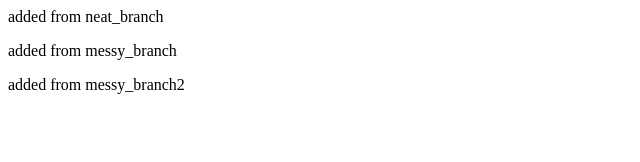
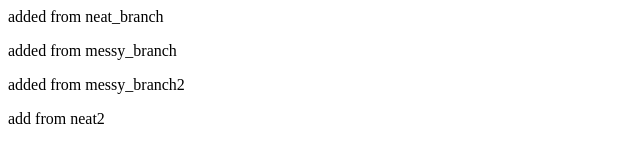
Before and after one commit to hoyeonC/test, a plain HTML site: page index.html in a window 1280 px wide. Shown: the whole page, without its empty margins (0-640 px from the left). Drawn offline with Linux system fonts and the light colour scheme.

Commit message:
neat added

```diff
--- a/index.html
+++ b/index.html
@@ -8,5 +8,6 @@
     <p>added from neat_branch</p>
     <p>added from messy_branch</p>
     <p>added from messy_branch2</p>
+    <p>add from neat2</p>
 </body>
 </html>
```
